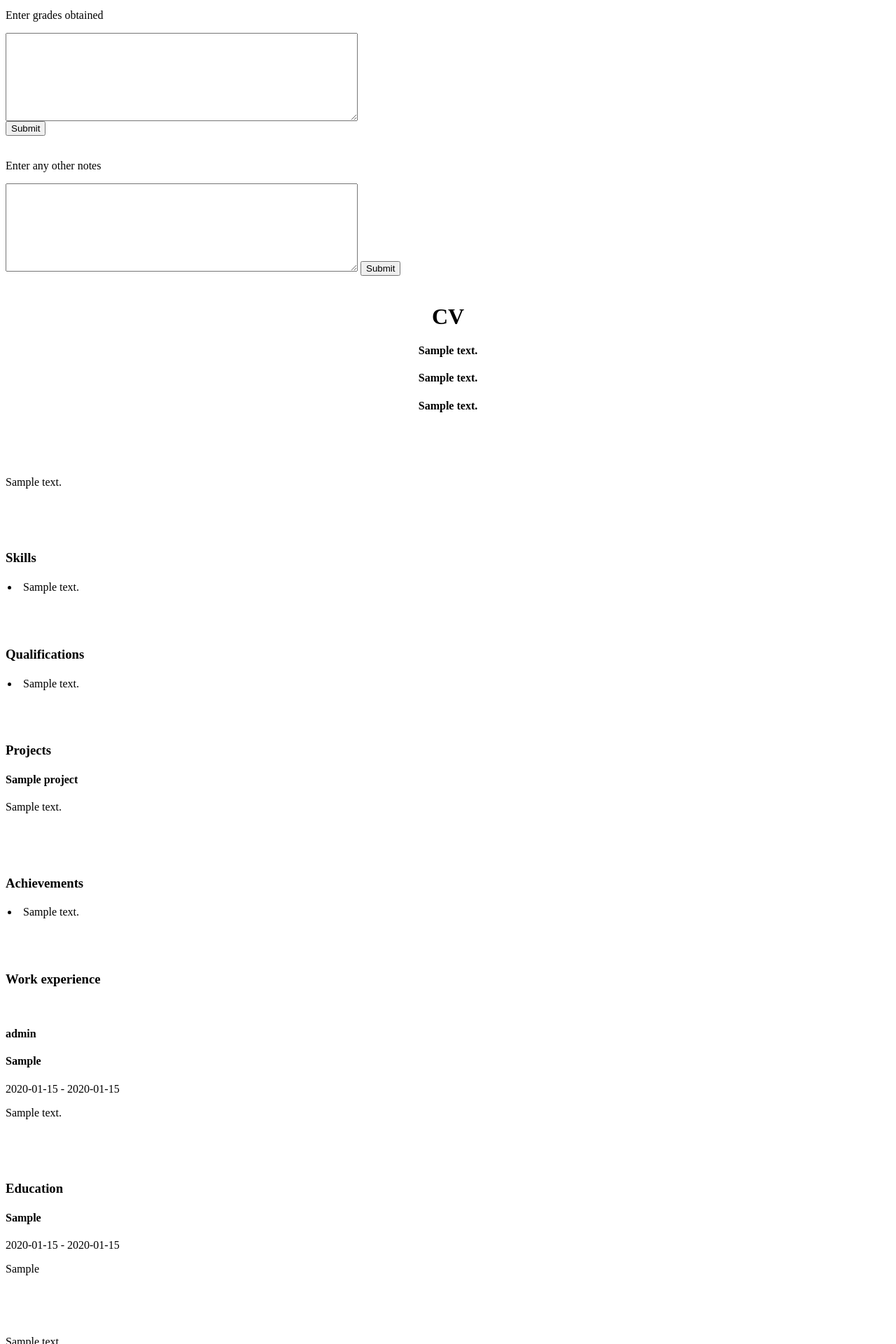
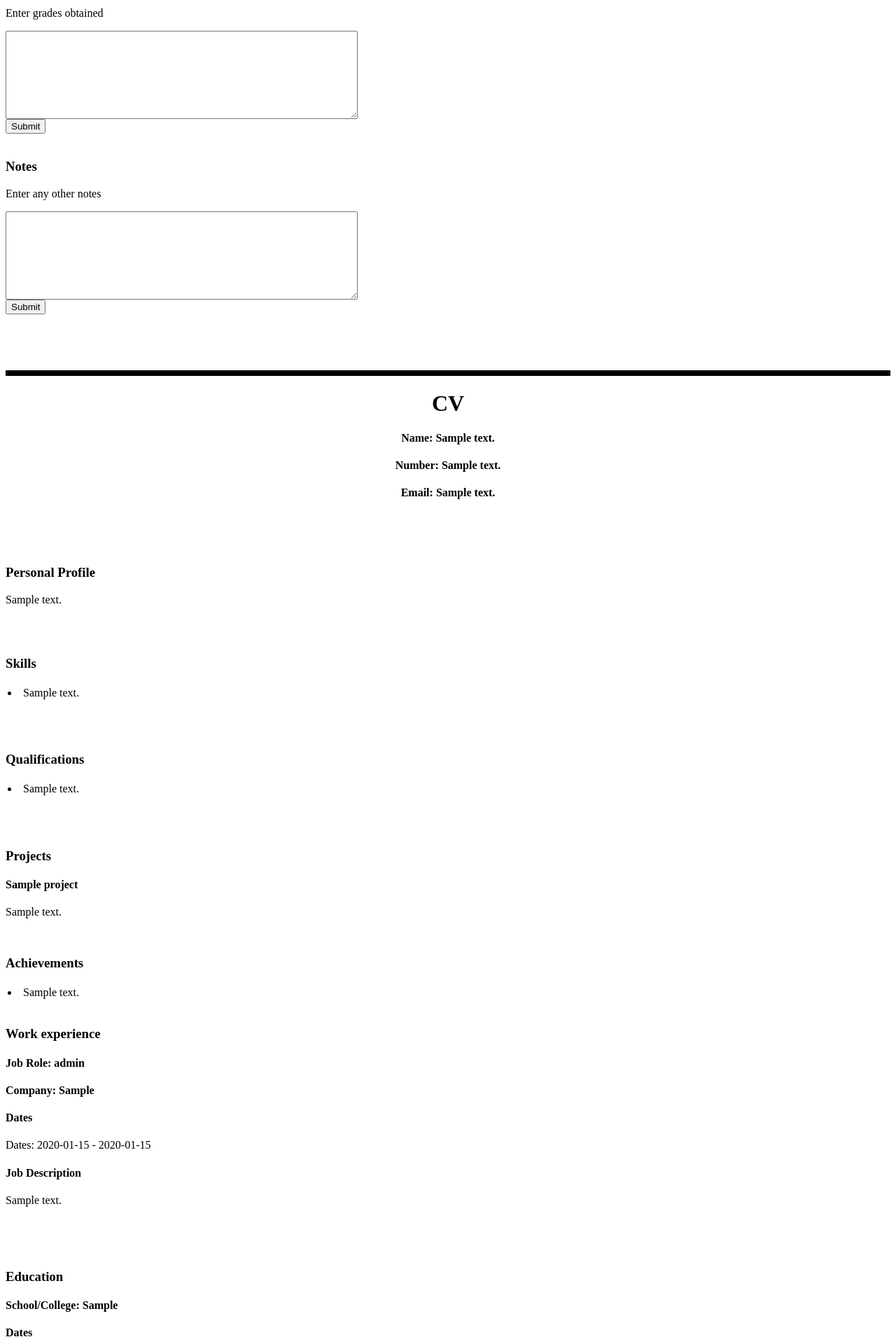
Before and after one commit to JLB719/bcoursework, a Django app: page / in a window 1280 px wide. Shown: the part 2120-4040 px from the top of the page at 70% size. Run offline with Django 3.2, Linux system fonts and the light colour scheme; tables that the repository leaves empty hold one stand-in row (values such as "Sample post").

Commit message:
Finished the desgin need to add some styling to it

```diff
--- a/cvbuilder/templates/template.html
+++ b/cvbuilder/templates/template.html
@@ -23,8 +23,7 @@
       <input type="tel" name="number" id="number">
       {% csrf_token %}
       <br>
-      <input type="submit" value="Submit" id="details">
-      {% csrf_token %}
+
     </form>
   </div>
   <br>
@@ -47,9 +46,7 @@
       <p id="Skillsquestion">Enter a skill</p>
       <input type="text" name="skill" id="skill" >
       {% csrf_token %}
-      <br>
-      <input type="submit" value="Submit" id="Skills">
-      {% csrf_token %}
+    </form>
   </div>
   <br>
   <div class="Qualifications">
@@ -58,11 +55,12 @@
       <p id="Qualificationquestion"> Enter a professional qualification </p>
       <input type="text" name="qualification" id="qualification">
       {% csrf_token %}
-      <input type="submit" value="Submit" id="QualificationS">
+
     </form>
   </div>
   <br>
   <div class="Projects">
+    <h3>Projects</h3>
     <form method="POST">
     <p id="ProjectQuestion"> Enter a project name</p>
     <input type="text" name="projectover" id="projectover">
@@ -81,9 +79,7 @@
       <p id="Achievmentquestion">Enter an achievment</p>
       <input type="text" name="achievement" id="achievment">
       {% csrf_token %}
-      <br>
-      <input type="submit" value="Submit" id="achievment">
-      {% csrf_token %}
+
   </div>
   <br>
   <div class="WorkExperience">
@@ -136,30 +132,33 @@
   </div>
   <br>
   <div class="Notes">
+    <h3>Notes</h3>
     <form method="POST">
       <p id="PostQuestion">Enter any other notes</p>
       <textarea name="Notes" id="Notes" rows="8" cols="60"></textarea>
       {% csrf_token %}
+      <br>
       <input type="submit" value="Submit" id="NotesSubmit" name="NotesSubmit">
       {% csrf_token %}
     </form>
   </div>
-  <br>
-
+  <br><br><br><br>
+  <hr style="border: 4px solid black,"/>
   <center><h1>CV</h1></center>
   <div class="Personaldetailsd">
   <center>
 
-    <h4 id='namedis'>{{ nameitems.text }}</h4>
-    <h4 id='emaildis'>{{ emailitems.text }}</h4>
-    <h4 id='numberdis'>{{ numberitems.text }}</h4>
+    <h4 id='namedis'>Name: {{ nameitems.text }}</h4>
+    <h4 id='emaildis'>Number: {{ emailitems.text }}</h4>
+    <h4 id='numberdis'>Email: {{ numberitems.text }}</h4>
   </center>
   <br><br><br>
   </div>
   <div class="Personalprofiled">
+  <h3>Personal Profile</h3>
   <p padding: 5 7em 2em 0; id='profiledis'>{{ personalitems.text }}</p>
 
-  <br><br><br>
+  <br><br>
   </div>
   <div class="SkillsD">
   <h3>Skills</h3>
@@ -185,8 +184,9 @@
     {% for x in projectitems %}
     <h4>{{x.title}}</h4>
     <p>{{x.description}}</p>
+    <br>
     {% endfor %}
-    <br><br><br>
+
   </div>
   <div class="achievmentsd">
   <h3>Achievements</h3>
@@ -197,30 +197,37 @@
 
 
   </table>
-  <br><br><br>
+  <br>
 
   </div>
   <div class="Jobsd">
   <h3>Work experience</h3>
+
+  {% for workitem in workitems %}
+  <h4 id='jobtitled'>Job Role: {{workitem.role}}</h4>
+  <h4 id='jobcompd'>Company: {{workitem.company}}</h4>
+  <h4>Dates</h4>
+  <p id='jobdatesd'>Dates: {{workitem.startdate}} - {{workitem.enddate}}</p>
+  <h4>Job Description</h4>
+  <p id='jobdetailsd'>{{workitem.description}}</p>
   <br>
-  {% for workitem in workitems %}
-  <h4 id='jobtitled'>{{workitem.role}}</h4>
-  <h4 id='jobcompd'>{{workitem.company}}</h4>
-  <p id='jobdatesd'>{{workitem.startdate}} - {{workitem.enddate}}</p>
-  <p id='jobdetailsd'>{{workitem.description}}</p>
   {% endfor %}
-  <br><br><br>
+  <br><br>
   </div>
   <div class="Education d">
   <h3>Education</h3>
   {% for schoolitem in schoolitems %}
-  <h4 id='schoold'>{{schoolitem.school}}</h4>
+  <h4 id='schoold'>School/College: {{schoolitem.school}}</h4>
+  <h4>Dates</h4>
   <p id='schooldatesd'>{{schoolitem.startdate}} - {{schoolitem.enddate}}</p>
+  <h4>Details</h4>
   <p id='schooldetailsd'>{{schoolitem.qualifications}}</p>
+  <br>
   {% endfor %}
-  <br><br><br>
+  <br>
   </div>
   <div class="NotesD">
+    <h4>Additional Notes</h4>
     {% for x in noteitems %}
     <p id="notesdetails">{{x.note}}</p>
     {% endfor %}
```
